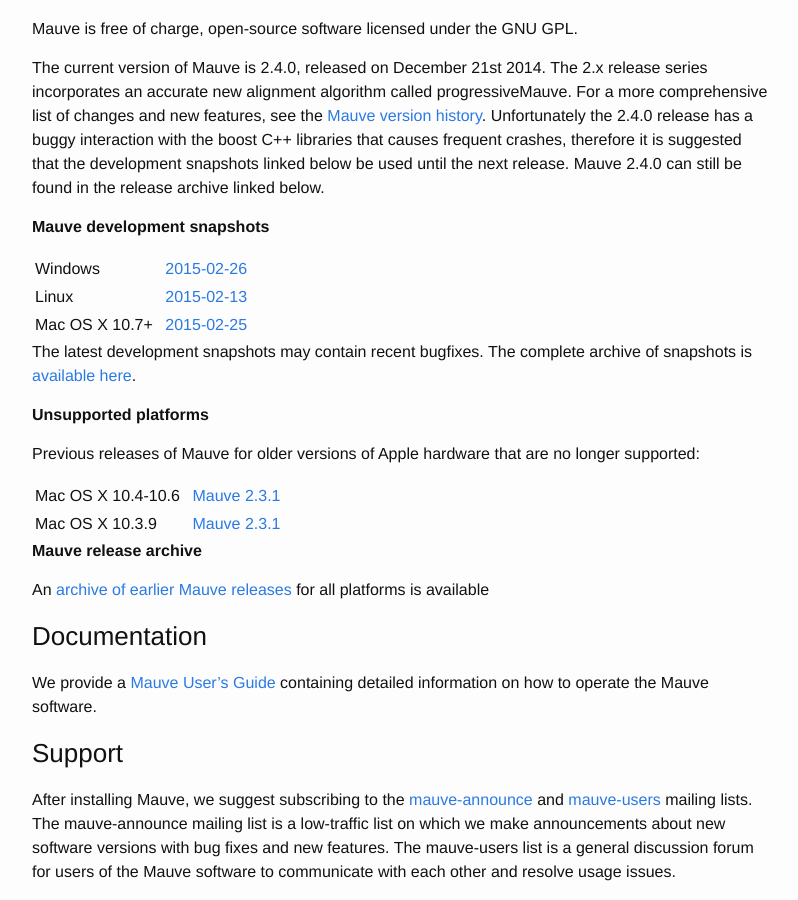
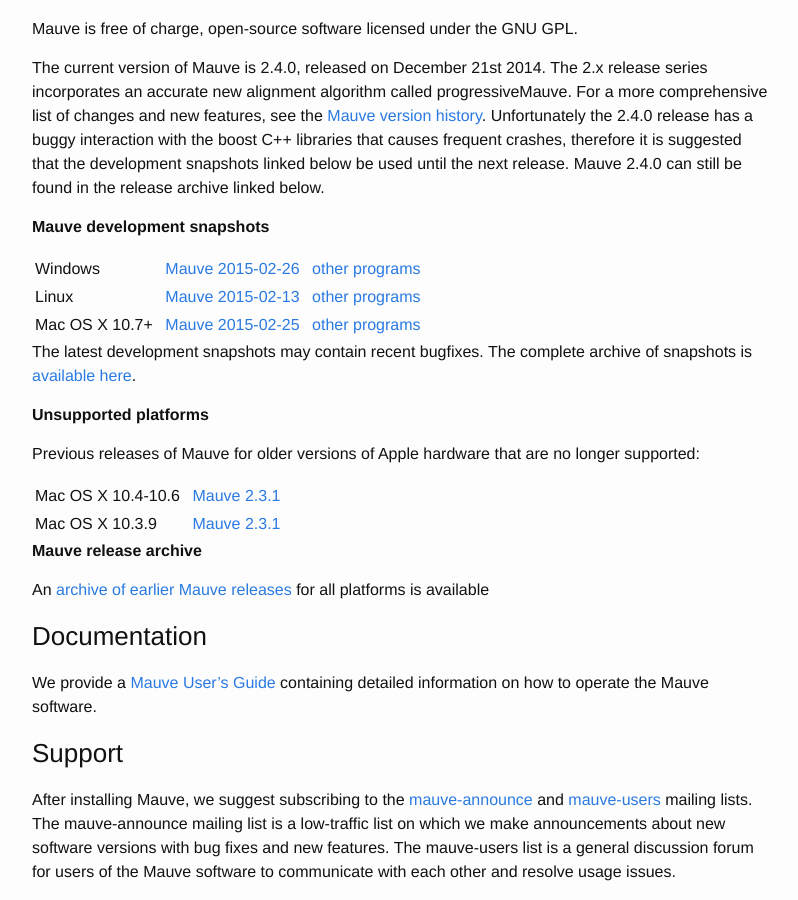
Before and after one commit to koadman/platypusfarm, a Jekyll site: the page built from darlinglab/mauve/download.md, in a window 1280 px wide and 900 px high, scrolled down 677 px. Shown: the whole window, without its empty margins (238-1036 px from the left). Built offline with Jekyll 4.4.1, drawn with Linux system fonts in a browser that asks for light colours; our own code applies the rules of GitHub Pages for plain Markdown files; some of the changed lines change nothing that is shown.

Commit message:
adding other program links

```diff
--- a/darlinglab/mauve/download.md
+++ b/darlinglab/mauve/download.md
@@ -10,20 +10,12 @@
 The 2.x release series incorporates an accurate new alignment algorithm called progressiveMauve. For a more comprehensive list of changes and new features, see the [Mauve version history](user-guide/versions.html).
 Unfortunately the 2.4.0 release has a buggy interaction with the boost C++ libraries that causes frequent crashes, therefore it is suggested that the development snapshots linked below be used until the next release. Mauve 2.4.0 can still be found in the release archive linked below.
 
-<!--
-Click the download link corresponding to your operating system:
-**Current Mauve release**:
-
-Windows	| |  [Mauve 2.4.0](downloads/mauve_installer_2.4.0.exe)
-Linux	| |  [Mauve 2.4.0](downloads/mauve_linux_2.4.0.tar.gz)
-Mac OS X 10.7+ | |  [Mauve 2.4.0](downloads/Mauve-2.4.0.dmg)
--->
 
 **Mauve development snapshots**
 
-Windows	| |  [2015-02-26](snapshots/2015/2015-02-26/windows/mauve_installer_20150226.exe)
-Linux	| |  [2015-02-13](snapshots/2015/2015-02-13/linux-x64/mauve_linux_snapshot_2015-02-13.tar.gz)
-Mac OS X 10.7+ | |  [2015-02-25](snapshots/2015/2015-02-25/MacOS/Mauve-snapshot_2015-02-25.dmg)
+Windows	| |  [Mauve 2015-02-26](snapshots/2015/2015-02-26/windows/mauve_installer_20150226.exe) | |  [other programs](snapshots/2015/2015-02-26/windows/)
+Linux	| |  [Mauve 2015-02-13](snapshots/2015/2015-02-13/linux-x64/mauve_linux_snapshot_2015-02-13.tar.gz) | |  [other programs](snapshots/2015/2015-02-13/linux-x64/)
+Mac OS X 10.7+ | |  [Mauve 2015-02-25](snapshots/2015/2015-02-25/MacOS/Mauve-snapshot_2015-02-25.dmg) | |  [other programs](snapshots/2015/2015-02-25/MacOS/)
 
 The latest development snapshots may contain recent bugfixes. The complete archive of snapshots is [available here](snapshots/).
 
```
